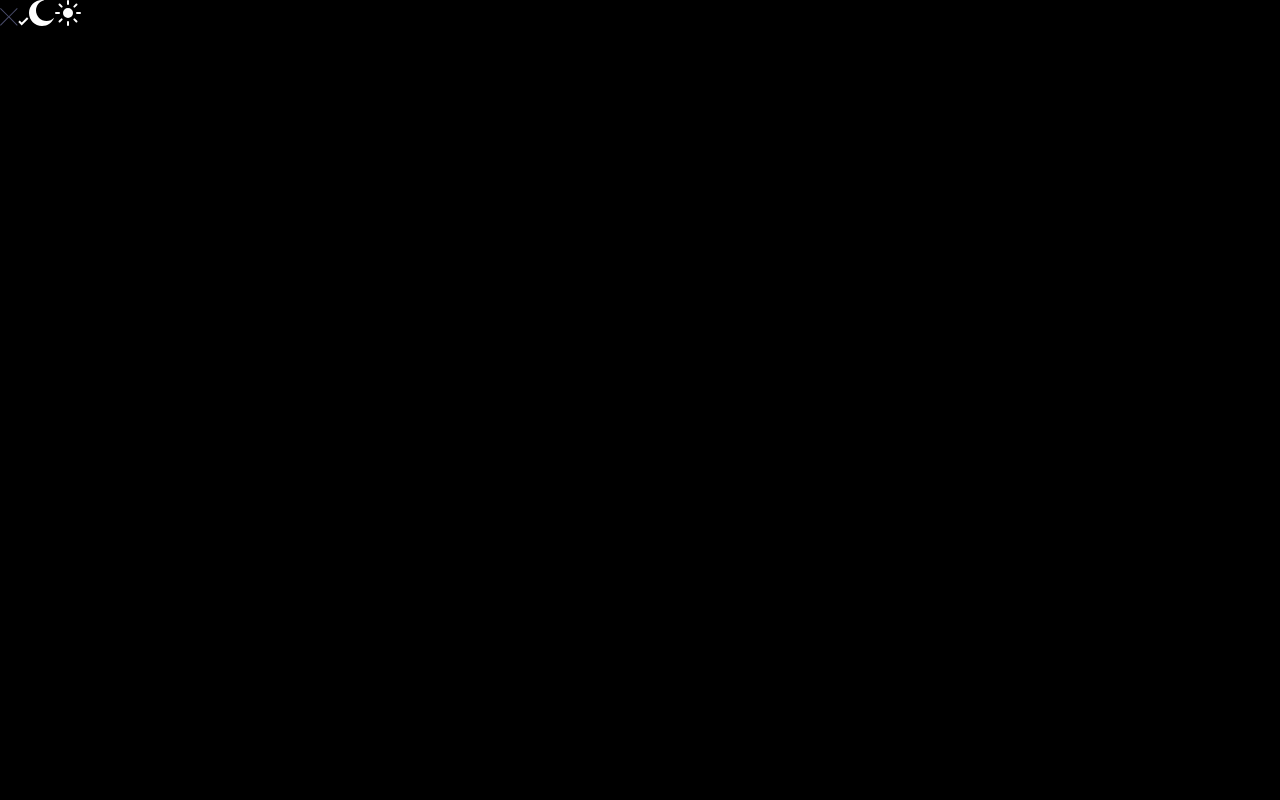
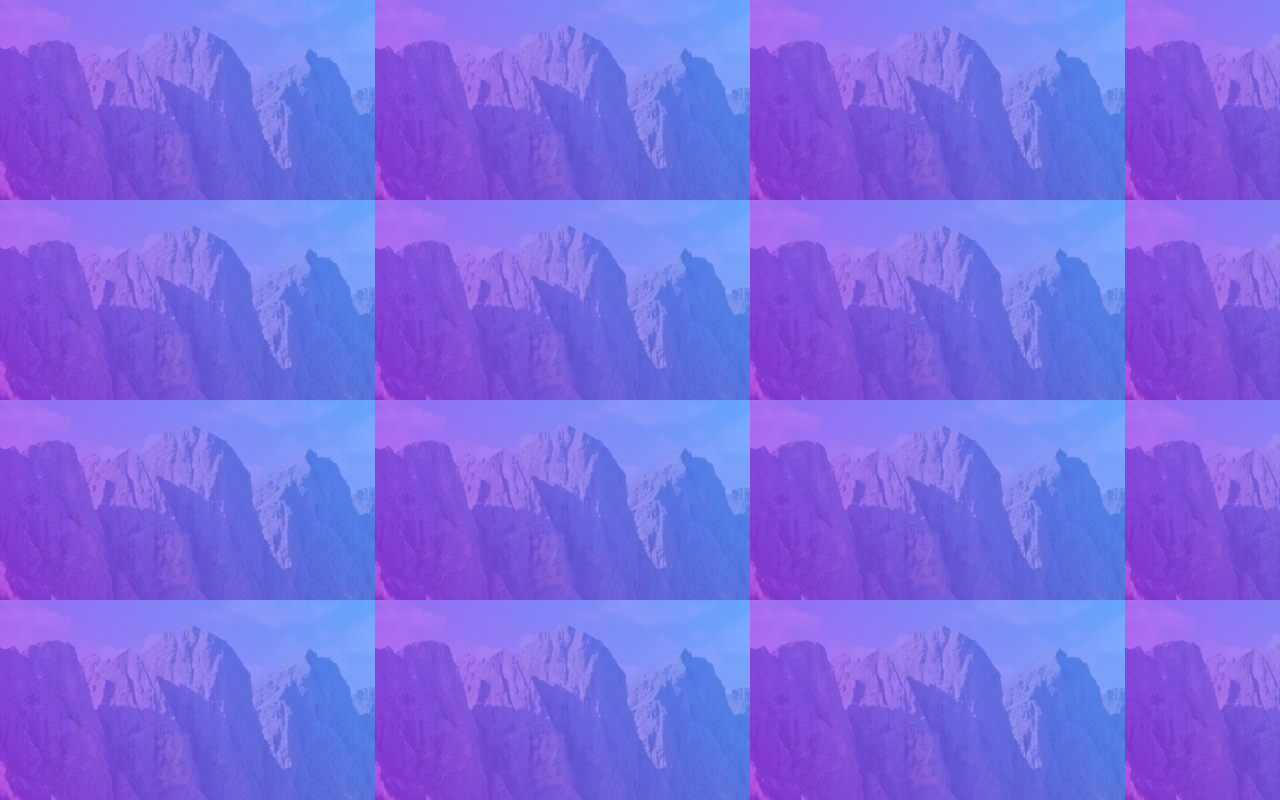
Before and after one commit to Baqari-Fruidze/todo-app, a React (Vite) app: page / in a window 1280 px wide. Built offline with nearby package versions, Linux system fonts and the light colour scheme.

Commit message:
struggle

```diff
--- a/src/App.tsx
+++ b/src/App.tsx
@@ -2,15 +2,16 @@ import cross from "/images/icon-cross.svg";
 import check from "/images/icon-check.svg";
 import moon from "/images/icon-moon.svg";
 import sun from "/images/icon-sun.svg";
+import todo from "/images/TODO 2.svg";
+import mobileLight from "/images/bg-mobile-light.jpg";
+import styled from "styled-components";
 function App() {
-  return (
-    <>
-      <img src={cross} alt="" />
-      <img src={check} alt="" />
-      <img src={moon} alt="" />
-      <img src={sun} alt="" />
-    </>
-  );
+  return <Parent>{/* <img src={mobileLigth} alt="" /> */}</Parent>;
 }
+const Parent = styled.div`
+  min-height: 100vh;
+  background-image: url(${mobileLight}) !important;
+  background: #fafafa;
+`;
 
 export default App;
--- a/src/GlobalStyles.ts
+++ b/src/GlobalStyles.ts
@@ -8,6 +8,4 @@ html{
     margin: 0;
     box-sizing: border-box;
 }
-body{
-    background: black;
-}`;
+`;
```
